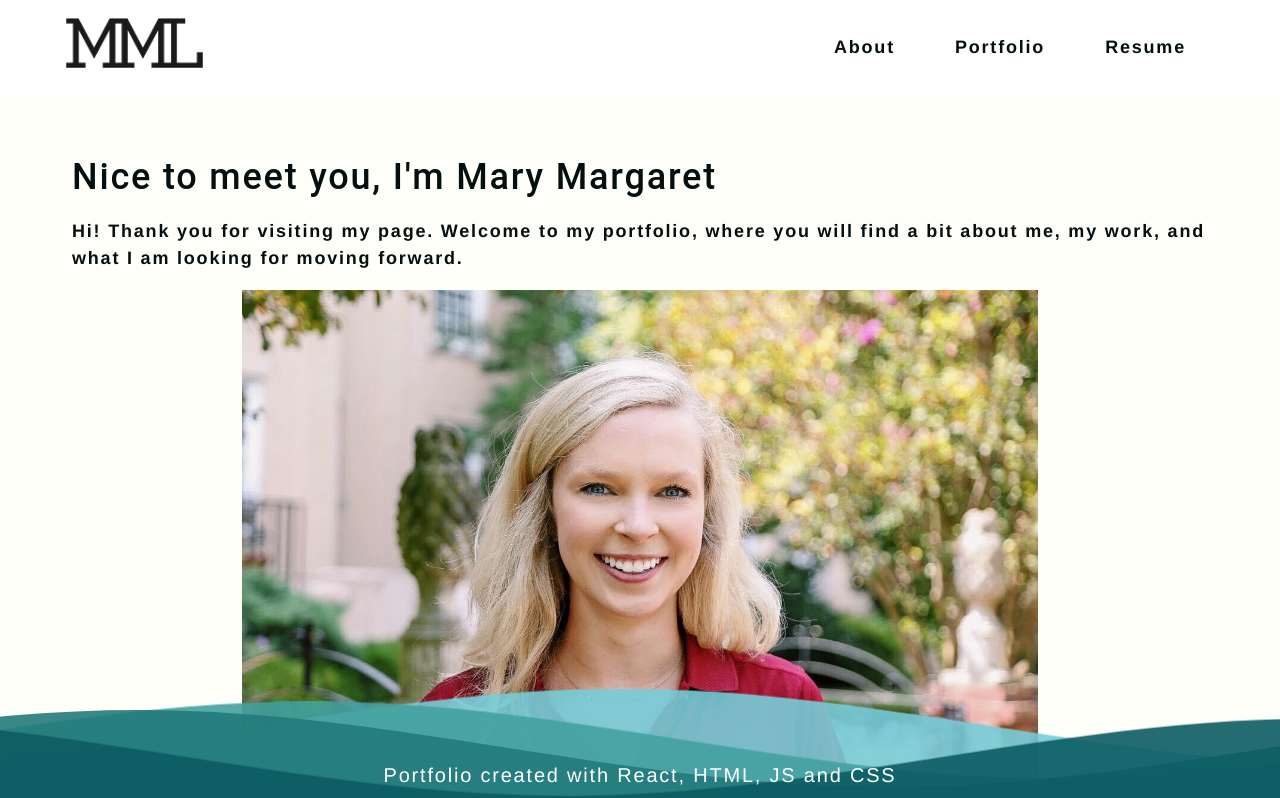
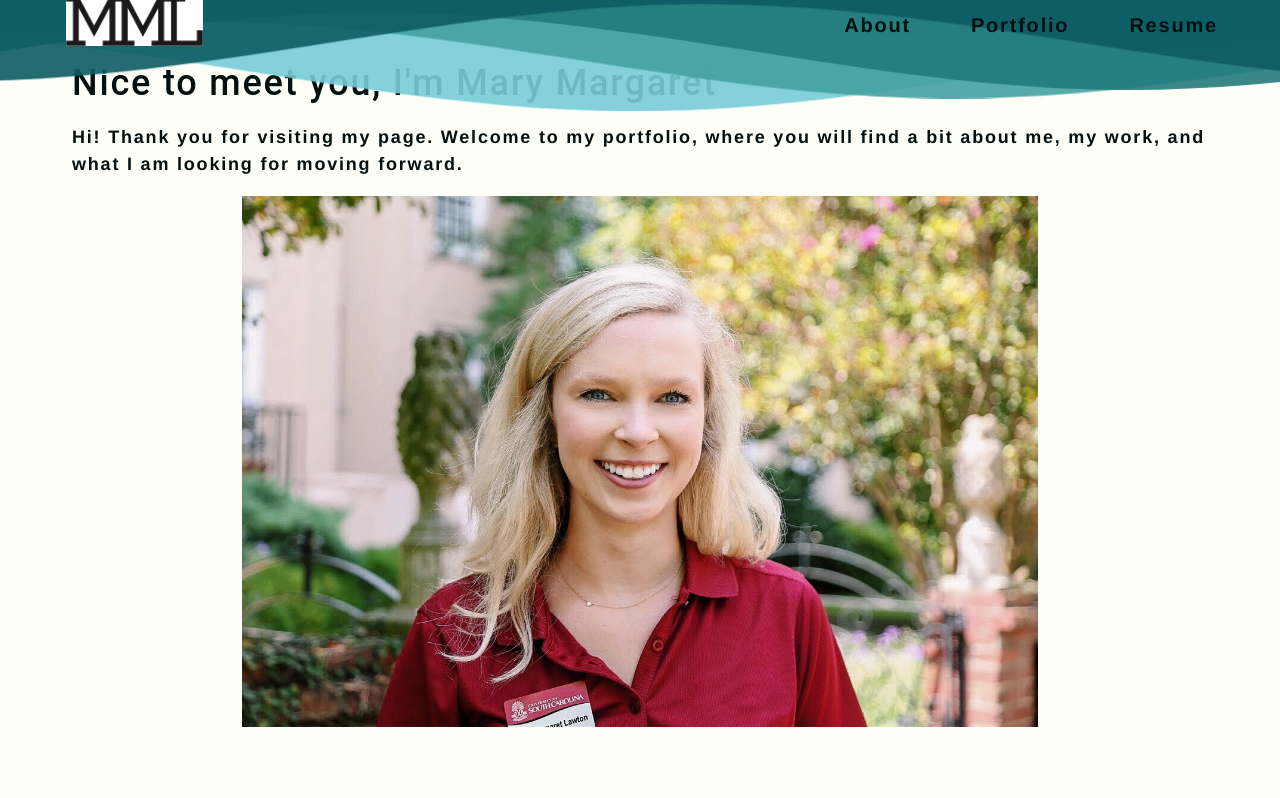
Before and after one commit to mmlawton15/ReactPortfolio, a React (Create React App) app: page / in a window 1280 px wide. Shown: the top 798 px of the page. Built offline with nearby package versions, Linux system fonts and the light colour scheme.

Commit message:
got the header upside down but don't think i like it, going to switch to a new branch and revamp

```diff
--- a/src/components/Nav/index.js
+++ b/src/components/Nav/index.js
@@ -3,7 +3,22 @@ import personalLogo from '../../assets/cover/PersonalLogoPNG.png'
 
 function Nav({currentPage, handlePageChange}) {
     return (
-        <header>
+        <header className="header-waves-container">
+            <div id="wavecontainer" className="wavecontainer">
+                <div className="slogan-top">
+                    <svg className="waves" xmlns="http://www.w3.org/2000/svg" xmlnsXlink="http://www.w3.org/1999/xlink" viewBox="0 24 150 28" preserveAspectRatio="none" shape-rendering="auto">
+                    <defs>
+                        <path id="gentle-wave" d="M-160 44c30 0 58-18 88-18s 58 18 88 18 58-18 88-18 58 18 88 18 v44h-352z" />
+                    </defs>
+                        <g className="parallax">
+                        <use xlinkHref="#gentle-wave" x="48" y="0" fill="rgba(120, 205, 215, 0.9)" />
+                        <use xlinkHref="#gentle-wave" x="48" y="3" fill="rgba(68, 161, 160, 0.9)" />
+                        <use xlinkHref="#gentle-wave" x="48" y="5" fill="rgba(36, 123, 123, 0.9)" />
+                        <use xlinkHref="#gentle-wave" x="48" y="7" fill="rgba(13, 92, 99, 0.9)" />
+                        </g>
+                    </svg>
+                </div>
+                <div className="content-top flex">
                     <a
                         href="#"
                         onClick={() => handlePageChange('Home')}
@@ -32,7 +47,35 @@ function Nav({currentPage, handlePageChange}) {
                      </li>
                  </ul>
              </nav>
+                </div>
+            </div>
         </header>
+
+        // <header>
+
+        //     <nav>
+        //         <ul>
+        //             <li>
+        //                 <a
+        //                 href="#about"
+        //                 onClick={() => handlePageChange('About')}
+        //                 className={currentPage === 'About' ? 'nav-link active' : 'nav-link'}>About</a>
+        //             </li>
+        //             <li>
+        //                 <a
+        //                 href="#portfolio"
+        //                 onClick={() => handlePageChange('Portfolio')}
+        //                 className={currentPage === 'Portfolio' ? 'nav-link active' : 'nav-link'}>Portfolio</a>
+        //             </li>
+        //             <li>
+        //                 <a
+        //                 href="#resume"
+        //                 onClick={() => handlePageChange('Resume')}
+        //                 className={currentPage === 'Resume' ? 'nav-link active' : 'nav-link'}>Resume</a>
+        //             </li>
+        //         </ul>
+        //     </nav>
+        // </header>
     );
 }
 
--- a/src/index.css
+++ b/src/index.css
@@ -76,55 +76,7 @@ h6 {
 }
 
 
-/*---------------------------------HEADER CODE---------------------------------------------------------------------------------------*/
 
-header {
-  padding: 0 2rem 0 0;
-  margin: 0px;
-  background: white;
-  display:flex;
-  flex-wrap:wrap;
-  position: sticky;
-  top:0;
-}
-
-header a {
-  color:#040F0F;
-  font-weight: bold;
-  transition: ease-in-out 200ms;
-}
-
-header nav{
-  margin: auto 2rem auto auto;
-}
-
-header ul{
-  display: flex;
-  flex-wrap: wrap;
-  justify-content: space-between;
-  align-items: center;
-  list-style: none;
-  margin:0;
-}
-
-header li a{
-  display: inline-block;
-  padding: 1rem 2rem;
-  cursor: pointer;
-  text-decoration:none;
-}
-
-header ul li a:hover{
-  color:#78cdd7;
-}
-
-header ul li {
-  text-align:left;
-}
-
-.logo {
-  margin:1rem 4rem;
-}
 
 /*-----------------------------------------------HOME---------------------------------------------------------------------------*/
 
@@ -246,13 +198,71 @@ header ul li {
   filter: invert(59%) sepia(23%) saturate(855%) hue-rotate(130deg) brightness(89%) contrast(92%) drop-shadow(6px 6px 6px var(--medium-blue));
 }
 
+/*---------------------------------HEADER CODE---------------------------------------------------------------------------------------*/
 
-/*------------------------------------------------WAVES FOOTER--------------------------------------------------------------------*/
+header {
+  padding: 0 2rem 0 0;
+  margin: 0px;
+  display:flex;
+  flex-wrap:wrap;
+  position: sticky;
+  top:0;
+}
+
+header a {
+  color:#040F0F;
+  font-weight: bold;
+  transition: ease-in-out 200ms;
+}
+
+header nav{
+  margin: auto 2rem auto auto;
+}
+
+header ul{
+  display: flex;
+  flex-wrap: wrap;
+  justify-content: space-between;
+  align-items: center;
+  list-style: none;
+  margin:0;
+}
+
+header li a{
+  display: inline-block;
+  padding: 1rem 2rem;
+  cursor: pointer;
+  text-decoration:none;
+}
+
+header ul li a:hover{
+  color:#78cdd7;
+}
+
+header ul li {
+  text-align:left;
+}
+
+.logo {
+  margin:1rem 4rem;
+}
+
+
+/*------------------------------------------------WAVES FOOTER AND HEADER--------------------------------------------------------------------*/
 @import url(//fonts.googleapis.com/css?family=Lato:300:400);
 
 footer {
+  position:relative;
+  bottom:0;
+  width:100%;
+  padding:0;
+  display:flex;
+  margin-left:0px;
+}
+
+.header-waves-container {
   position:fixed;
-  bottom:0;
+  top:0;
   width:100%;
   padding:0;
   display:flex;
@@ -282,6 +292,12 @@ footer {
   position: relative;
 }
 
+.slogan-top {
+  -webkit-transform:rotate(180deg);
+  width:100%;
+  position: relative;
+}
+
 .content {
   text-align:center;
   color:white;
@@ -291,6 +307,20 @@ footer {
   position:absolute;
   top:50%;
   bottom:auto;
+  left:0%;
+  right:50%;
+  font-size:20px;
+}
+
+.content-top {
+  text-align:center;
+  color:white;
+  width:100%;
+  font-weight:lighter;
+  z-index: 2;
+  position:absolute;
+  bottom:40%;
+  top:auto;
   left:0%;
   right:50%;
   font-size:20px;
```
Lines whose indentation alone changed are shown as unchanged.
